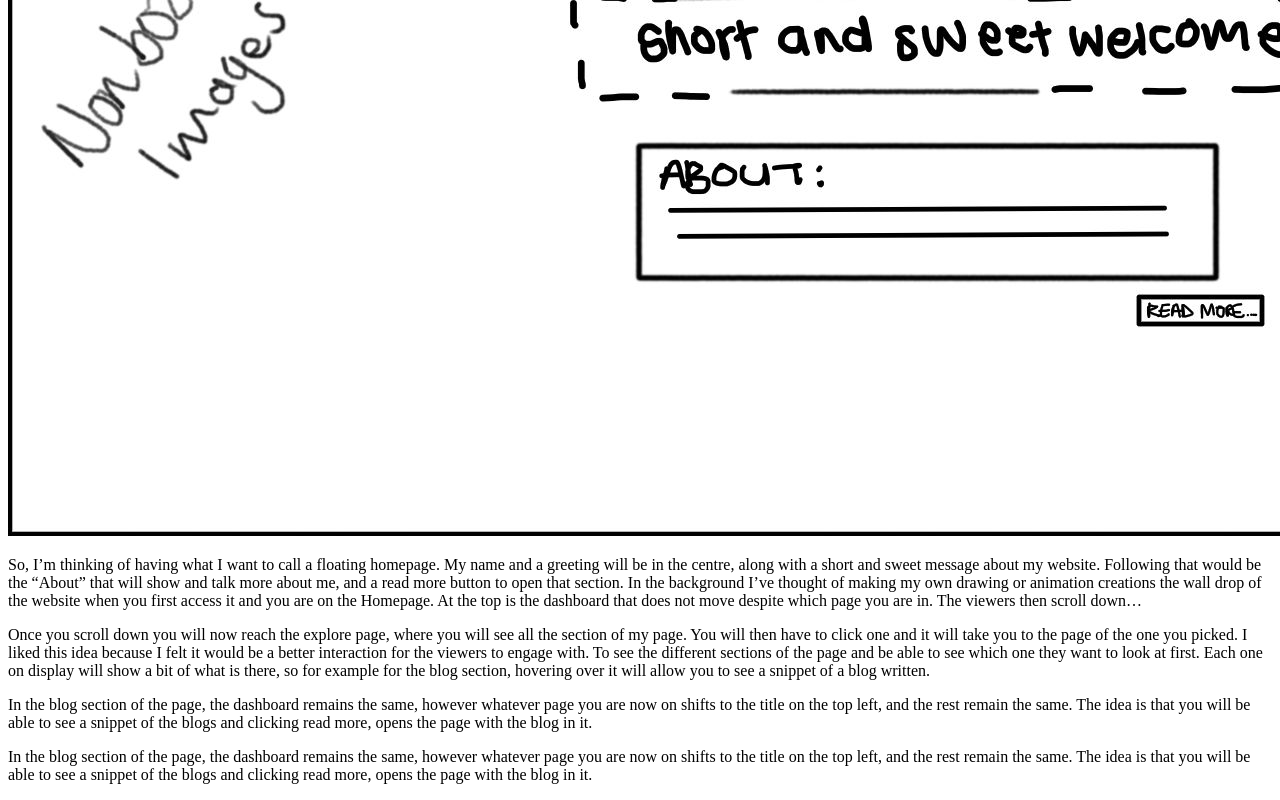
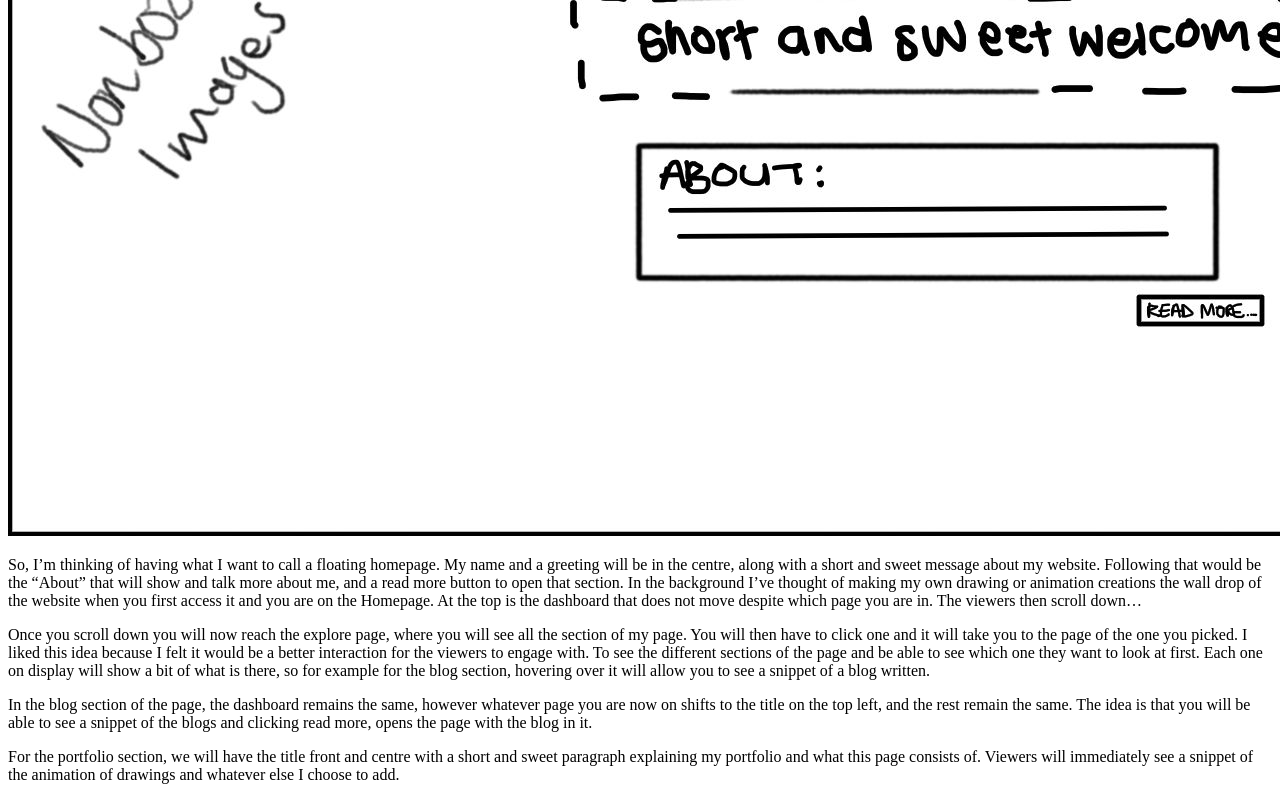
Before and after one commit to Bontassticc/DIGA3008A, a plain HTML site: page BLOG/BLOGPOSTS/blog2.html in a window 1280 px wide. Shown: the part 896-1696 px from the top of the page. Drawn offline with Linux system fonts and the light colour scheme; files whose address does not match are found by name.

Commit message:
Update blog2.html
1st commit, Week 1 and 2 Blogs Complete

```diff
--- a/BLOG/BLOGPOSTS/blog2.html
+++ b/BLOG/BLOGPOSTS/blog2.html
@@ -58,9 +58,9 @@
         opens the page with the blog in it.
      </p>
 
-     <p> In the blog section of the page, the dashboard remains the same, however whatever page you are now on shifts to the title on the top left,
-        and the rest remain the same. The idea is that you will be able to see a snippet of the blogs and clicking read more,
-        opens the page with the blog in it.
+     <p> For the portfolio section, we will have the title front and centre with a short and
+        sweet paragraph explaining my portfolio and what this page consists of.
+        Viewers will immediately see a snippet of the animation of drawings and whatever else I choose to add.
      </p>
 
 </body>
```
